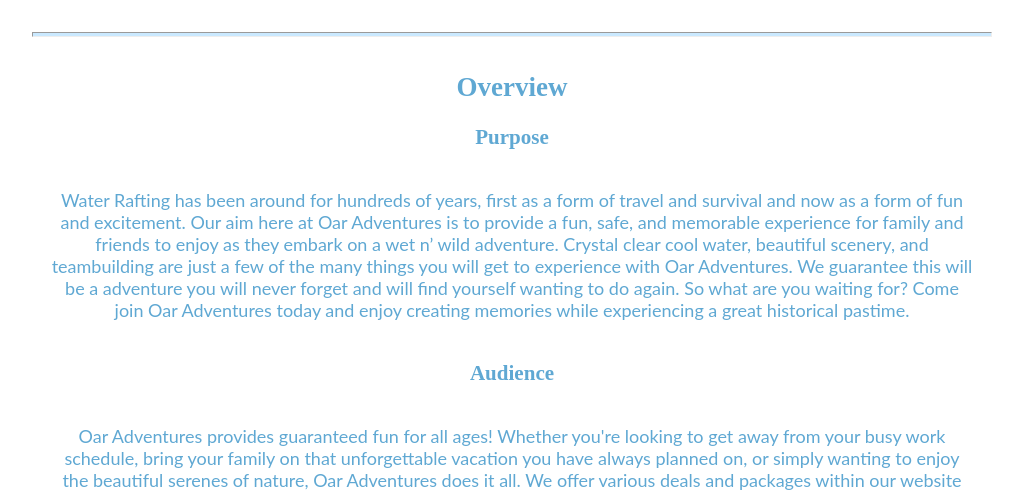
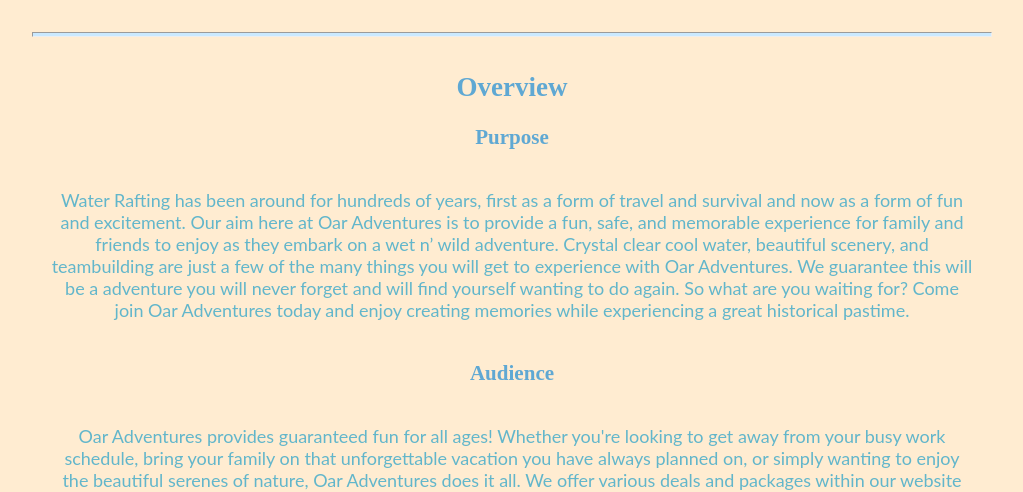
Before and after one commit to Yeampier2022/wd130, a plain HTML site: page wwr/site-plan-rafting.html in a window 1280 px wide. Shown: the part 308-800 px from the top of the page, without its empty margins (128-1151 px from the left). Drawn offline with Linux system fonts and the light colour scheme.

Commit message:
Cambio de bg color de body

```diff
--- a/wwr/styles/site-plan-rafting.css
+++ b/wwr/styles/site-plan-rafting.css
@@ -18,7 +18,7 @@ Fonts are separated by a & */
   /* these colors below should be chosen from among your palette colors above */
   --headline-color-on-white: #5fa8d3; /* headlines on a white background */
   --headline-color-on-color: white; /* headlines on a colored background */
-  --paragraph-color-on-white: #5fa8d3; /* paragraph text on a white background */
+  --paragraph-color-on-white: #62b6cb; /* paragraph text on a white background */
   --paragraph-color-on-color: white; /* paragraph text on a colored background */
   --paragraph-background-color: #5fa8d3;
   --nav-link-color: #5fa8d3;
@@ -35,6 +35,7 @@ body {
   padding: 4em;
   font-size: 18px;
   text-align: center;
+  background-color: #ffecd1 ;
 }
 img {
   display: block;
```
